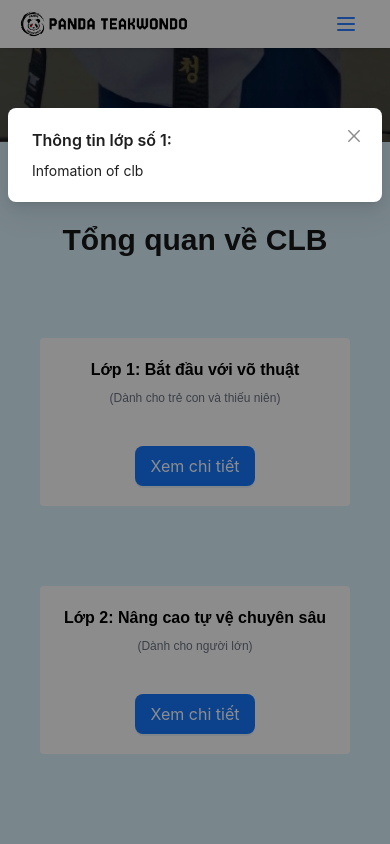
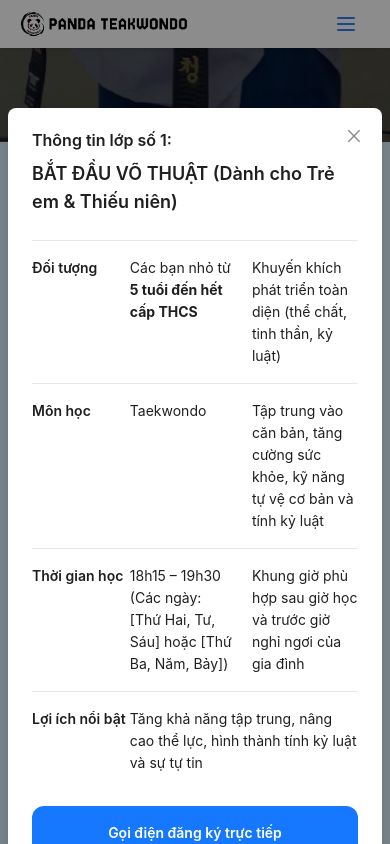
Before and after one commit to quyng24/pdtwd, a Next.js app: page / in a window 390 px wide. Both pictures are taken after a click on the element 195 px from the left and 1124 px from the top of the page. Shown: the part 702-1546 px from the top of the page. Built offline with nearby package versions, Linux system fonts and the light colour scheme; no server answers.

Commit message:
fix interface

```diff
--- a/app/components/OverView.tsx
+++ b/app/components/OverView.tsx
@@ -45,7 +45,49 @@ export default function OverView() {
           </div>
         </FadeIn>
         <Modal title="Thông tin lớp số 1:" closable={true} open={modals.modalA} onCancel={() => close("modalA")} footer={null}>
-          <h2>Infomation of clb</h2>
+          {/* Lớp số 1 */}
+          <div>
+            <div className="mb-6">
+              <p className="text-lg font-semibold">BẮT ĐẦU VÕ THUẬT (Dành cho Trẻ em & Thiếu niên)</p>
+            </div>
+
+            <div className="w-full flex items-start border-t-[1px] border-t-gray-200 py-4">
+              <div className="w-[30%] font-semibold">Đối tượng</div>
+              <div className="w-[70%] flex items-start gap-4">
+                <p className="w-[50%]">Các bạn nhỏ từ <strong>5 tuổi đến hết cấp THCS</strong></p>
+                <p className="w-[50%]">Khuyến khích phát triển toàn diện (thể chất, tinh thần, kỷ luật)</p>
+              </div>
+            </div>
+
+            <div className="w-full flex items-start border-t-[1px] border-t-gray-200 py-4">
+              <div className="w-[30%] font-semibold">Môn học</div>
+              <div className="w-[70%] flex items-start gap-4">
+                <p className="w-[50%]">Taekwondo</p>
+                <p className="w-[50%]">Tập trung vào căn bản, tăng cường sức khỏe, kỹ năng tự vệ cơ bản và tính kỷ luật</p>
+              </div>
+            </div>
+
+            <div className="w-full flex items-start border-t-[1px] border-t-gray-200 py-4">
+              <div className="w-[30%] font-semibold">Thời gian học</div>
+              <div className="w-[70%] flex items-start gap-4">
+                <p className="w-[50%]">18h15 – 19h30 (Các ngày: [Thứ Hai, Tư, Sáu] hoặc [Thứ Ba, Năm, Bảy])</p>
+                <p className="w-[50%]">Khung giờ phù hợp sau giờ học và trước giờ nghỉ ngơi của gia đình</p>
+              </div>
+            </div>
+
+            <div className="w-full flex items-start border-t-[1px] border-t-gray-200 py-4">
+              <div className="w-[30%] font-semibold">Lợi ích nổi bật</div>
+              <div className="w-[70%]">Tăng khả năng tập trung, nâng cao thể lực, hình thành tính kỷ luật và sự tự tin</div>
+            </div>
+          </div>
+          <div className="my-4 w-full">
+            <a href="tel:0338287804">
+              <div className="w-full p-4 rounded-xl bg-[#1677ff] text-white text-center font-semibold hover:scale-95 duration-300">
+                Gọi điện đăng ký trực tiếp
+              </div>
+            </a>
+            <p className="mt-6">Hoặc liên hệ tư vấn đăng ký qua Zalo: 0338287804 (Phạm Thanh Nhàn)</p>
+          </div>
         </Modal>
 
         <FadeIn direction="left" className="w-full">
@@ -56,7 +98,55 @@ export default function OverView() {
           </div>
         </FadeIn>
         <Modal title="Thông tin lớp số 2:" closable={true} open={modals.modalB} onCancel={() => close("modalB")} footer={null}>
-          <h2>Infomation of clb 2</h2>
+          {/* Lớp số 1 */}
+          <div>
+            <div className="mb-6">
+              <p className="text-lg font-semibold">NÂNG CAO & TỰ VỆ CHUYÊN SÂU (Dành cho Người lớn)</p>
+            </div>
+
+            <div className="w-full flex items-start border-t-[1px] border-t-gray-200 py-4">
+              <div className="w-[30%] font-semibold">Đối tượng</div>
+              <div className="w-[70%] flex items-start gap-4">
+                <p className="w-[50%]">Thanh thiếu niên và người lớn <strong>từ 16 tuổi trở lên</strong></p>
+                <p className="w-[50%]">Phù hợp cho người đi làm, muốn rèn luyện sức khỏe, giảm stress và học tự vệ thực chiến</p>
+              </div>
+            </div>
+
+            <div className="w-full flex items-start border-t-[1px] border-t-gray-200 py-4">
+              <div className="w-[30%] font-semibold">Môn học</div>
+              <div className="w-[70%] flex items-start gap-4">
+                <p className="w-[50%]">Taekwondo</p>
+                <p className="w-[50%]">Tập trung vào kỹ thuật thực chiến, rèn luyện sức bền, đối kháng cường độ cao, và nâng cao sức khỏe tim mạch</p>
+              </div>
+            </div>
+
+            <div className="w-full flex items-start border-t-[1px] border-t-gray-200 py-4">
+              <div className="w-[30%] font-semibold">Thời gian học</div>
+              <div className="w-[70%] flex items-start gap-4">
+                <p className="w-[50%]">19h45 – 21h00 (Các ngày: [Thứ Hai, Tư, Sáu] hoặc [Thứ Ba, Năm, Bảy])</p>
+                <p className="w-[50%]">Khung giờ sau giờ làm, thuận tiện cho người bận rộn</p>
+              </div>
+            </div>
+
+            <div className="w-full flex items-start border-t-[1px] border-t-gray-200 py-4">
+              <div className="w-[30%] font-semibold">Lợi ích nổi bật</div>
+              <div className="w-[70%]">Giảm stress, tăng cường sức khỏe tim mạch, học được kỹ năng tự vệ hiệu quả và tăng sự tự tin trong giao tiếp xã hội</div>
+            </div>
+          </div>
+
+          <div className="my-4 w-full">
+            <div className="w-full flex gap-4">
+              <a href="https://forms.gle/fkx7VL47VDwkHZDR7" className="w-[50%]">
+                <div className="w-full p-4 rounded-xl bg-[#1677ff] text-white text-center font-semibold hover:scale-95 duration-300">Đăng ký trực tiếp</div>
+              </a>
+              <a href="https://www.facebook.com/share/1GfXapv5Uz/?mibextid=wwXIfr" className="w-[50%]">
+                <div className="w-full p-4 rounded-xl bg-[#1677ff] text-white text-center font-semibold hover:scale-95 duration-300">
+                  Nhận tư vấn qua Messeger
+                </div>
+              </a>
+            </div>
+            <p className="mt-6">Hoặc liên hệ tư vấn đăng ký qua Zalo: 0338287804 (Phạm Thanh Nhàn)</p>
+          </div>
         </Modal>
       </div>
 
@@ -67,7 +157,7 @@ export default function OverView() {
               <div className="w-full flex items-center justify-center mb-5">
                 {item.icon}
               </div>
-              <div className="flex flex-col items-center rounded-2xl bg-white p-5">
+              <div className="flex flex-col items-center rounded-2xl bg-white min-h-[112px] p-5">
                 <h3 className="text-base md:text-xl xl:text-2xl text-black font-bold mb-1">{item.title}</h3>
                 <p className="text-xs md:text-sm xl:text-lg text-black text-center">{item.desc}</p>
               </div>
--- a/app/page.tsx
+++ b/app/page.tsx
@@ -25,7 +25,7 @@ export default function Home() {
             Khai phóng tiềm năng, làm chủ bản thân
           </p>
           <a
-            href="#register"
+            href="https://forms.gle/fkx7VL47VDwkHZDR7"
             className="inline-block py-4 px-10 bg-[#1677ff] text-white font-semibold rounded-full shadow-lg hover:bg-[#DBF4FE] hover:text-black transition duration-300 ease-in-out transform hover:scale-105"
           >
             Đăng ký học ca 2
@@ -34,7 +34,7 @@ export default function Home() {
 
         {/* Background Image */}
         <div
-          className="absolute top-0 left-0 w-full h-full bg-cover bg-top z-0 opacity-60"
+          className="absolute top-0 left-0 w-full h-full bg-cover bg-top z-0 opacity-60 lg:bg-fixed"
           style={{
             backgroundImage: `url(${imgHerosection.src})`,
             backgroundAttachment: 'fixed',
```
Also changed, not shown: 1 other file (tests, documents, lock files or other folders).
